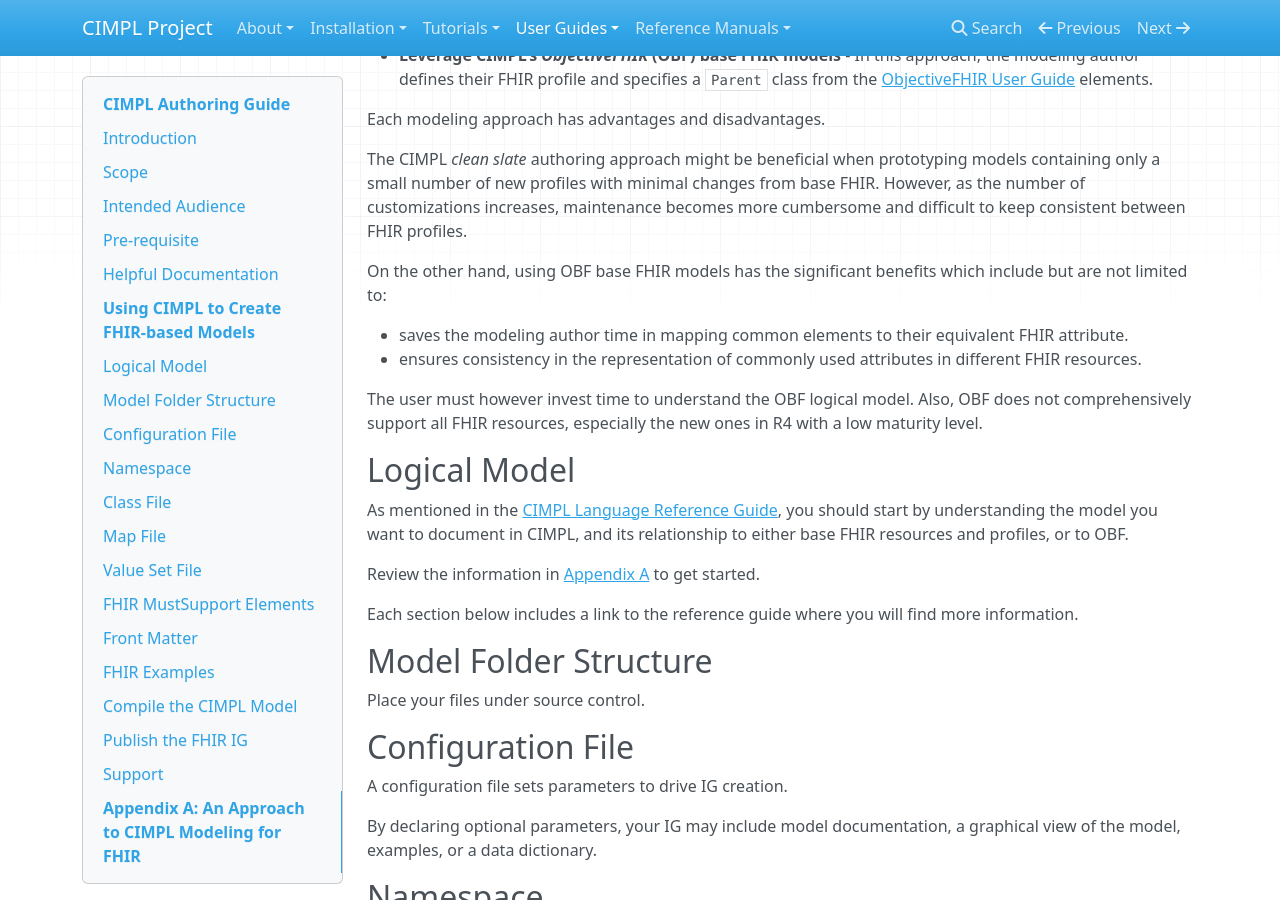
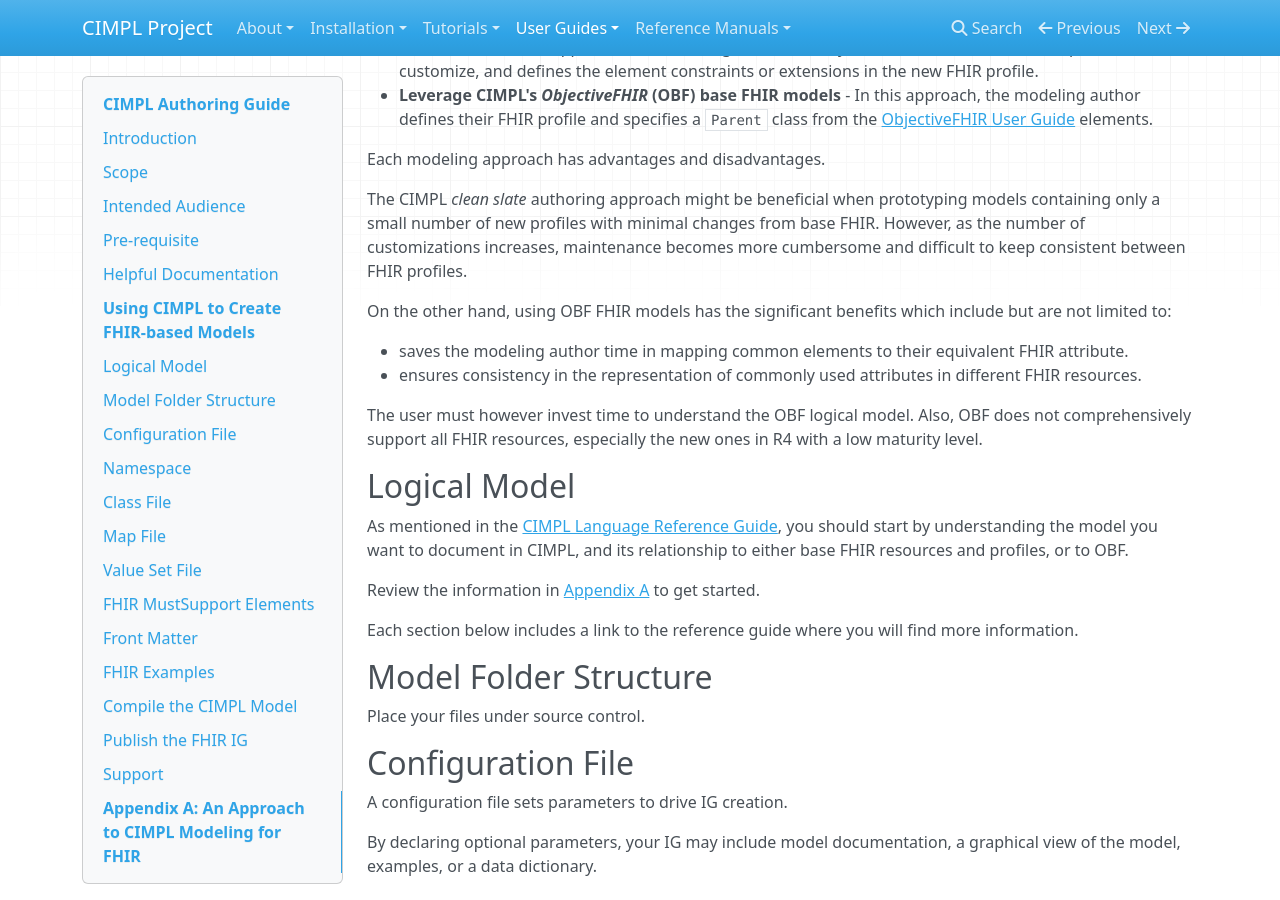
Before and after one commit to standardhealth/cimpl-doc, an MkDocs documentation site: the page built from docs/cimpl6Authoring.md, in a window 1280 px wide and 900 px high, scrolled down 2443 px. Built offline with MkDocs 1.6.1, drawn with Linux system fonts in a browser that asks for light colours; nearby versions of some CDN libraries; some of the changed text lies outside the part shown.

```diff
--- a/docs/cimpl6Authoring.md
+++ b/docs/cimpl6Authoring.md
@@ -60,7 +63,7 @@ Each modeling approach has advantages and disadvantages.
 
 The CIMPL _clean slate_ authoring approach might be beneficial when prototyping models containing only a small number of new profiles with minimal changes from base FHIR.  However, as the number of customizations increases, maintenance becomes more cumbersome and difficult to keep consistent between FHIR profiles.
 
-On the other hand, using OBF base FHIR models has the significant benefits which include but are not limited to:
+On the other hand, using OBF FHIR models has the significant benefits which include but are not limited to:
 
 * saves the modeling author time in mapping common elements to their equivalent FHIR attribute.
 * ensures consistency in the representation of commonly used attributes in different FHIR resources.
```
Also changed, not shown: other parts of docs/cimpl6Authoring.md (+3 -0 lines).
